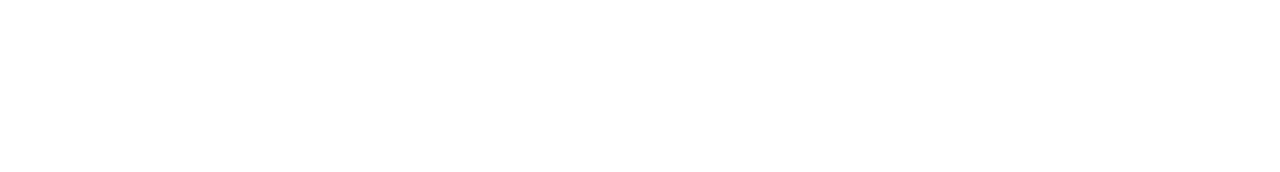
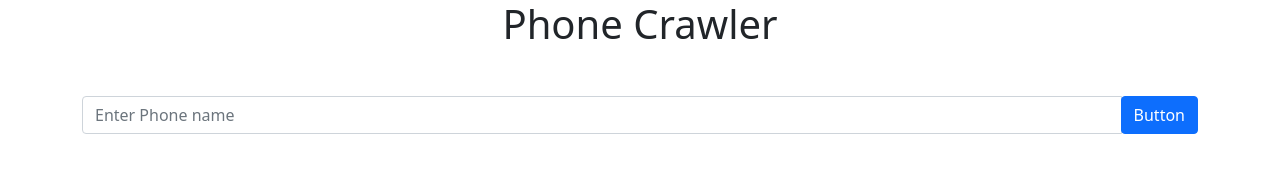
Before and after one commit to sannypro/phone-hunter, a plain HTML site: page index.html in a window 1280 px wide. Drawn offline with nearby package versions, Linux system fonts and the light colour scheme.

Commit message:
search button added

```diff
--- a/index.html
+++ b/index.html
@@ -6,10 +6,32 @@
     <meta http-equiv="X-UA-Compatible" content="IE=edge">
     <meta name="viewport" content="width=device-width, initial-scale=1.0">
     <title>Phone Crawler</title>
+    <link href="https://cdn.jsdelivr.net/npm/bootstrap@5.0.2/dist/css/bootstrap.min.css" rel="stylesheet"
+        integrity="sha384-EVSTQN3/azprG1Anm3QDgpJLIm9Nao0Yz1ztcQTwFspd3yD65VohhpuuCOmLASjC" crossorigin="anonymous">
+
 </head>
 
 <body>
 
+    <header>
+        <div class="container">
+            <h1 class="text-center">
+                Phone Crawler
+            </h1>
+            <div class="input-group mt-5">
+                <input type="text" class="form-control" placeholder="Enter Phone name" aria-label="Recipient's username"
+                    aria-describedby="basic-addon2">
+                <div class="input-group-append">
+                    <button class="btn btn-primary" type="button">Button</button>
+                </div>
+            </div>
+        </div>
+    </header>
+
+    <script src="https://cdn.jsdelivr.net/npm/bootstrap@5.0.2/dist/js/bootstrap.bundle.min.js"
+        integrity="sha384-MrcW6ZMFYlzcLA8Nl+NtUVF0sA7MsXsP1UyJoMp4YLEuNSfAP+JcXn/tWtIaxVXM"
+        crossorigin="anonymous"></script>
+    <script src="./js/app.js"></script>
 </body>
 
 </html>
```
